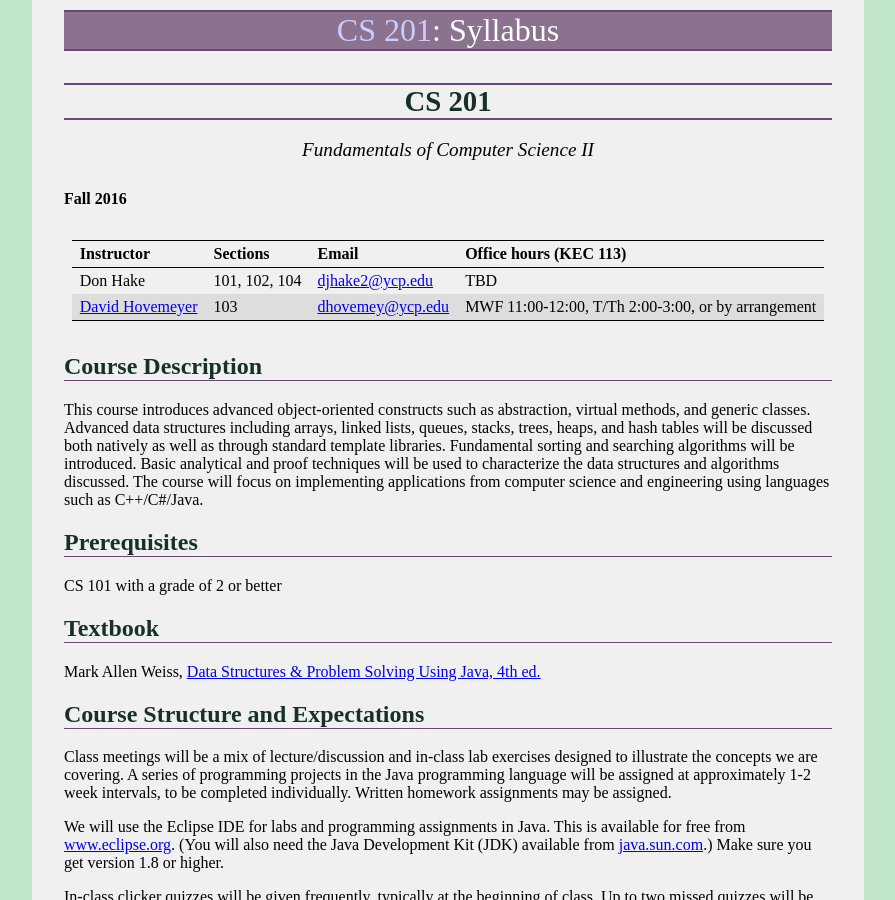
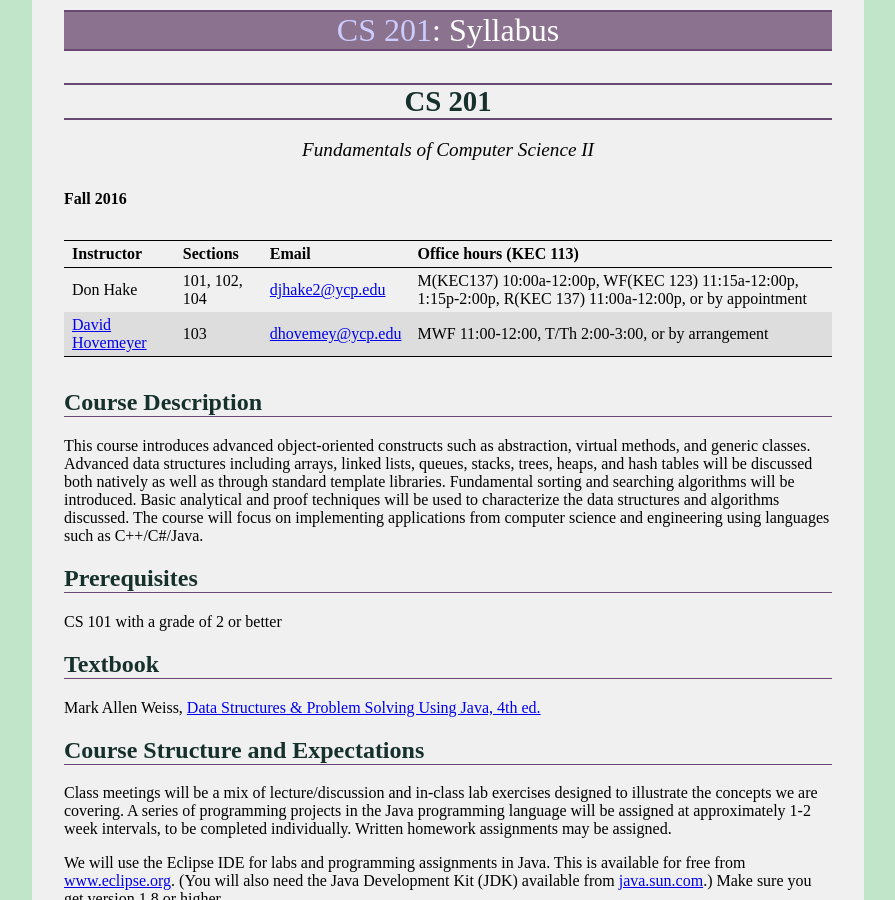
Before and after one commit to ycpcs/cs201-fall2016, a Jekyll site: the page built from syllabus.md, in a window 1280 px wide and 900 px high. Shown: the whole window, without its empty margins (192-1087 px from the left). Built offline with Jekyll 4.4.1, drawn with Linux system fonts in a browser that asks for light colours; some web fonts are replaced.

Commit message:
updated my office hours

```diff
--- a/syllabus.md
+++ b/syllabus.md
@@ -11,7 +11,7 @@ title: "Syllabus"
 
 Instructor | Sections | Email | Office hours (KEC 113)
 ---------- | -------- | ----- | ----------------------
-Don Hake | 101, 102, 104 | [djhake2@ycp.edu](mailto:djhake2@ycp.edu) | TBD
+Don Hake | 101, 102, 104 | [djhake2@ycp.edu](mailto:djhake2@ycp.edu) | M(KEC137) 10:00a-12:00p, WF(KEC 123) 11:15a-12:00p, 1:15p-2:00p, R(KEC 137) 11:00a-12:00p, or by appointment
 [David Hovemeyer](http://faculty.ycp.edu/~dhovemey) | 103 | [dhovemey@ycp.edu](mailto:dhovemey@ycp.edu) | MWF 11:00-12:00, T/Th 2:00-3:00, or by arrangement
 
 Course Description
```
